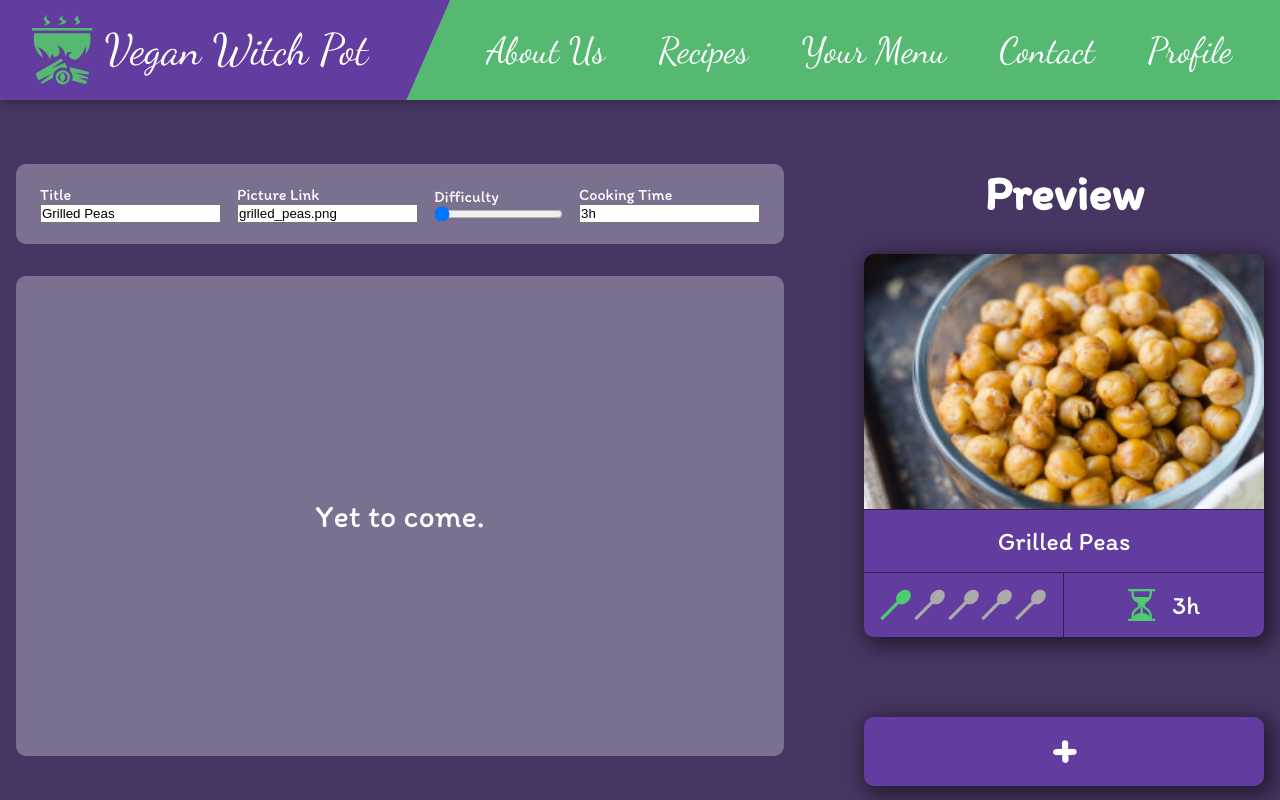
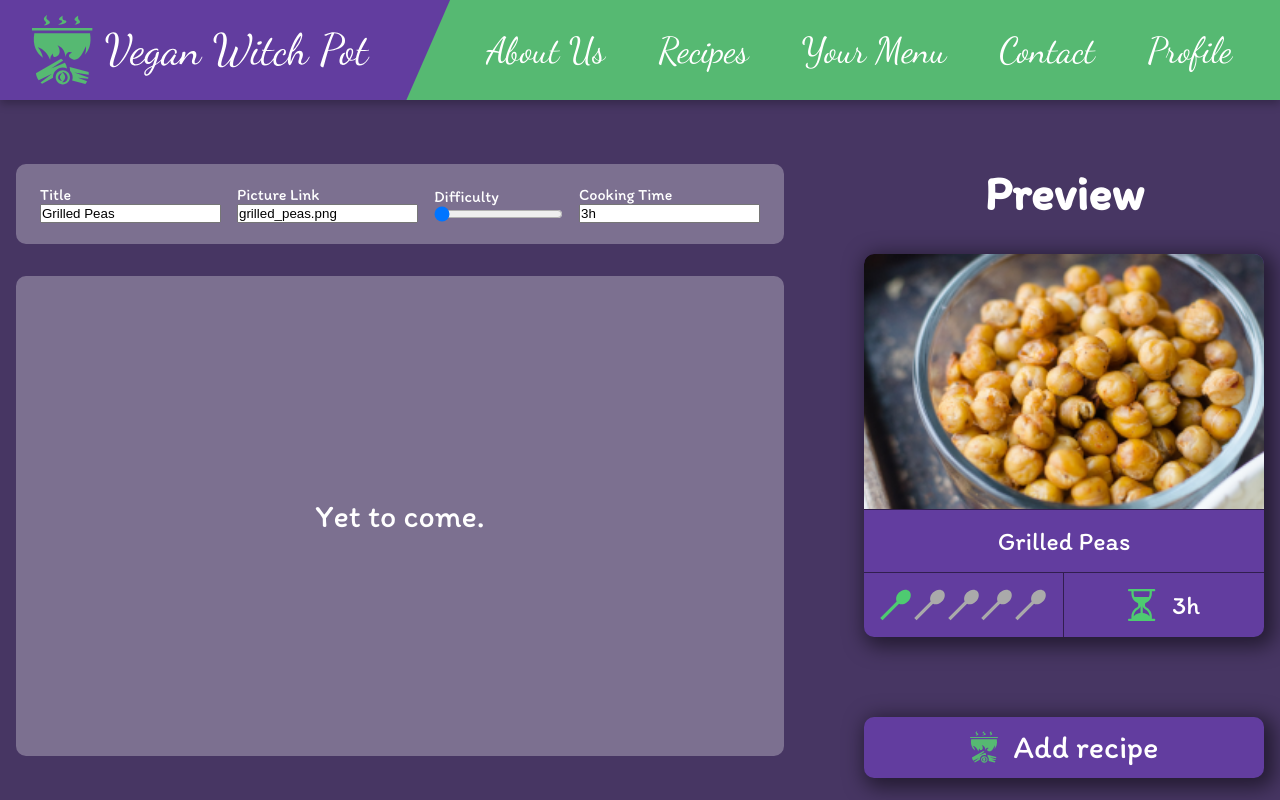
Before and after one commit to Laynaria/Vegan-Witch-Pot, a React (Vite) app in the folder frontend/: page /add-recipe in a window 1280 px wide. Shown: the top 800 px of the page. Built offline with nearby package versions, Linux system fonts and the light colour scheme; no server answers.

Commit message:
Button Optimization is done, meaning all components that needed an optimization for next step are now ready

```diff
--- a/frontend/src/components/AddRecipe/AddRecipe.scss
+++ b/frontend/src/components/AddRecipe/AddRecipe.scss
@@ -14,27 +14,5 @@
     display: flex;
     flex-direction: column;
     gap: $basic-space * 2;
-
-    .recipe-button {
-      background-color: $primary-color;
-      border-radius: $border-radius;
-      border: none;
-      text-align: center;
-      box-shadow: 5px 5px 20px 5px rgba(0, 0, 0, 0.5);
-      width: 25rem;
-      text-decoration: none;
-      color: $font-color;
-      padding-bottom: $half-space * 1.4;
-      font-family: $font-main;
-      font-size: 3rem;
-      font-weight: 700;
-      margin-top: $basic-space * 3;
-
-      &:hover {
-        color: $secondary-color;
-        transition: 0.25s ease;
-        transform: scale(0.9);
-      }
-    }
   }
 }
--- a/frontend/src/components/Home/Recipes.jsx
+++ b/frontend/src/components/Home/Recipes.jsx
@@ -1,12 +1,17 @@
 import { useState, useEffect } from "react";
-import { Link } from "react-router-dom";
+import { useNavigate } from "react-router-dom";
 import instance from "@services/instance";
+
+import ButtonRecipe from "@components/Recipes/ButtonRecipe";
+import buttonIcon from "@assets/logos/logo_mini.svg";
 
 import "./Recipes.scss";
 import Card from "@components/Card/Card";
 
 export default function Recipes() {
   const [arrayRecipes, setArrayRecipes] = useState([]);
+
+  const navigate = useNavigate();
 
   useEffect(() => {
     instance
@@ -24,9 +29,12 @@ export default function Recipes() {
     <section className="Recipes">
       <h1>Recipes</h1>
       {arrayRecipes.map((recipe) => <Card recipe={recipe} />).reverse()}
-      <Link to="/add-recipe" className="recipe-button">
-        <h2>+</h2>
-      </Link>
+
+      <ButtonRecipe
+        icon={buttonIcon}
+        text="New recipe"
+        handleClick={() => navigate("/add-recipe")}
+      />
     </section>
   );
 }
--- a/frontend/src/components/Home/Recipes.scss
+++ b/frontend/src/components/Home/Recipes.scss
@@ -18,26 +18,26 @@
     width: 100%;
   }
 
-  .recipe-button {
-    background-color: $primary-color;
-    border-radius: $border-radius;
-    display: flex;
-    justify-content: center;
-    align-items: center;
-    text-align: center;
-    box-shadow: 5px 5px 20px 5px rgba(0, 0, 0, 0.5);
-    width: 25rem;
-    text-decoration: none;
-    color: $font-color;
+  // .recipe-button {
+  //   background-color: $primary-color;
+  //   border-radius: $border-radius;
+  //   display: flex;
+  //   justify-content: center;
+  //   align-items: center;
+  //   text-align: center;
+  //   box-shadow: 5px 5px 20px 5px rgba(0, 0, 0, 0.5);
+  //   width: 25rem;
+  //   text-decoration: none;
+  //   color: $font-color;
 
-    &:hover {
-      color: $secondary-color;
-      transition: 0.25s ease;
-      transform: scale(0.9);
-    }
+  //   &:hover {
+  //     color: $secondary-color;
+  //     transition: 0.25s ease;
+  //     transform: scale(0.9);
+  //   }
 
-    h2 {
-      padding-bottom: $half-space * 1.4;
-    }
-  }
+  //   h2 {
+  //     padding-bottom: $half-space * 1.4;
+  //   }
+  // }
 }
--- /dev/null
+++ b/frontend/src/components/Recipes/ButtonRecipe.jsx
@@ -0,0 +1,9 @@
+import "./ButtonRecipe.scss";
+
+export default function ButtonRecipe({ handleClick, icon, text }) {
+  return (
+    <button type="button" className="recipe-button" onClick={handleClick}>
+      <img src={icon} alt="add recipe icon" /> {text}
+    </button>
+  );
+}
--- /dev/null
+++ b/frontend/src/components/Recipes/ButtonRecipe.scss
@@ -0,0 +1,31 @@
+@import "../../assets/variables";
+
+.recipe-button {
+  background-color: $primary-color;
+  border-radius: $border-radius;
+  border: none;
+  text-align: center;
+  box-shadow: 5px 5px 20px 5px rgba(0, 0, 0, 0.5);
+  width: 25rem;
+  text-decoration: none;
+  color: $font-color;
+  padding: $half-space * 1.4 0;
+  font-family: $font-main;
+  font-size: $font-size;
+  font-weight: 500;
+  margin-top: $basic-space * 3;
+  display: flex;
+  align-items: center;
+  justify-content: center;
+  gap: $basic-space;
+
+  &:hover {
+    color: $secondary-color;
+    transition: 0.25s ease;
+    transform: scale(0.9);
+  }
+
+  img {
+    height: $font-size;
+  }
+}
--- a/frontend/src/pages/AddRecipe.jsx
+++ b/frontend/src/pages/AddRecipe.jsx
@@ -2,10 +2,13 @@ import { useState } from "react";
 import { useNavigate } from "react-router-dom";
 import instance from "@services/instance";
 
+import FormsRecipe from "@components/Recipes/FormsRecipe";
 import Card from "@components/Card/Card";
+import ButtonRecipe from "@components/Recipes/ButtonRecipe";
+
+import buttonIcon from "@assets/logos/logo_mini.svg";
 
 import "@components/AddRecipe/AddRecipe.scss";
-import FormsRecipe from "@components/Recipes/FormsRecipe";
 
 export default function AddRecipe() {
   const [recipe, setRecipe] = useState({
@@ -32,9 +35,15 @@ export default function AddRecipe() {
       <section className="preview">
         <h2>Preview</h2>
         <Card recipe={recipe} />
-        <button type="button" className="recipe-button" onClick={handleSubmit}>
+        {/* <button type="button" className="recipe-button" onClick={handleSubmit}>
           +
-        </button>
+        </button> */}
+
+        <ButtonRecipe
+          icon={buttonIcon}
+          text="Add recipe"
+          handleClick={handleSubmit}
+        />
       </section>
     </main>
   );
```
